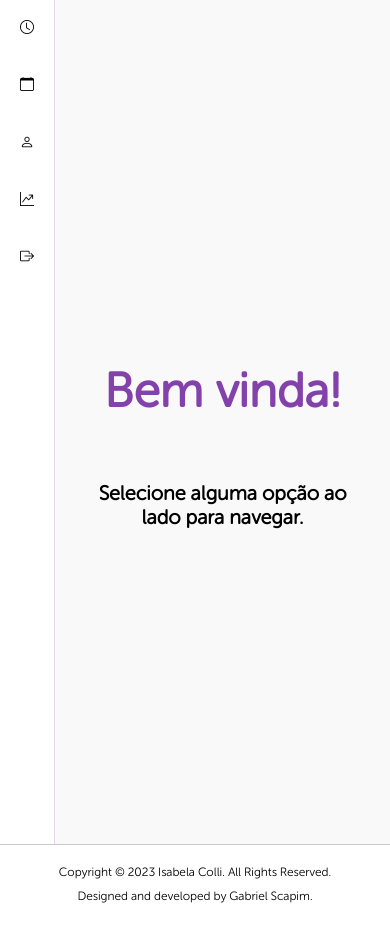
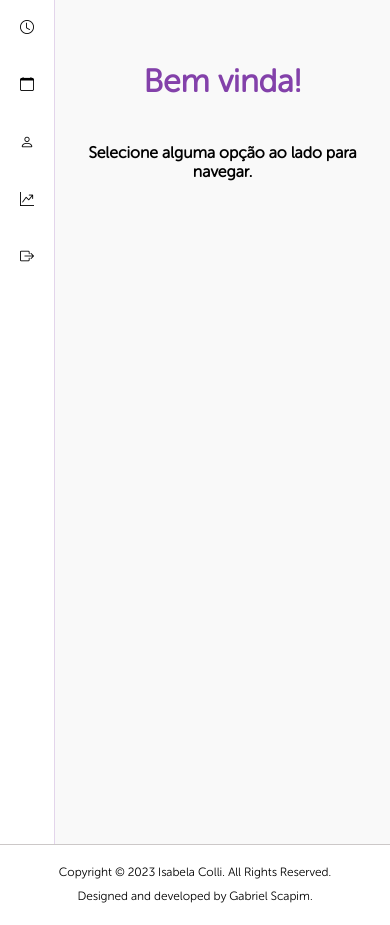
Before and after one commit to gabrielscapim/frontend-management-schedule-your-beauty, a React (Vite) app: page / in a window 390 px wide. Built offline with nearby package versions, Linux system fonts and the light colour scheme.

Commit message:
fix: not found and main pages style

```diff
--- a/src/pages/MainPage.module.css
+++ b/src/pages/MainPage.module.css
@@ -20,5 +20,18 @@
 @media all and (max-width: 824px) {
     .page-container {
         padding: 32px 24px 0px 24px;
+        justify-content: initial;
+    }
+
+    .page-container h2 {
+        margin-top: 32px;
+    }
+
+    .page-container h2 {
+        font-size: 32px;
+    }
+
+    .page-container h3 {
+        font-size: 16px;
     }
 }
--- a/src/pages/NotFoundPage.module.css
+++ b/src/pages/NotFoundPage.module.css
@@ -20,5 +20,18 @@
 @media all and (max-width: 824px) {
     .page-container {
         padding: 32px 24px 0px 24px;
+        justify-content: initial;
+    }
+
+    .page-container h2 {
+        margin-top: 32px;
+    }
+
+    .page-container h2 {
+        font-size: 32px;
+    }
+
+    .page-container h3 {
+        font-size: 16px;
     }
 }
```
